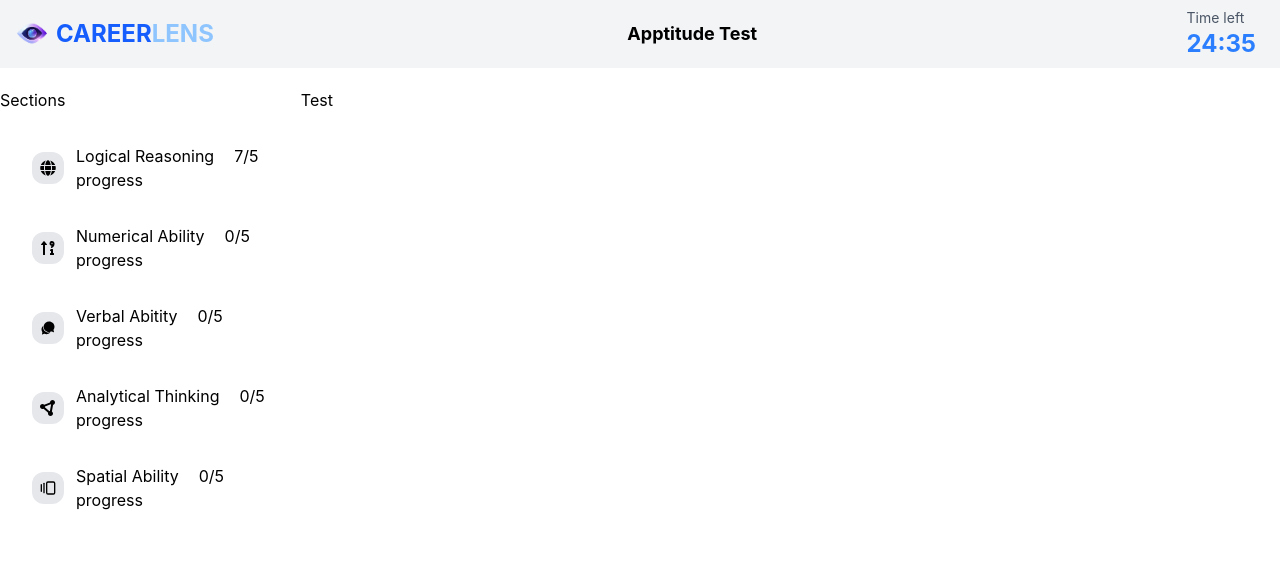
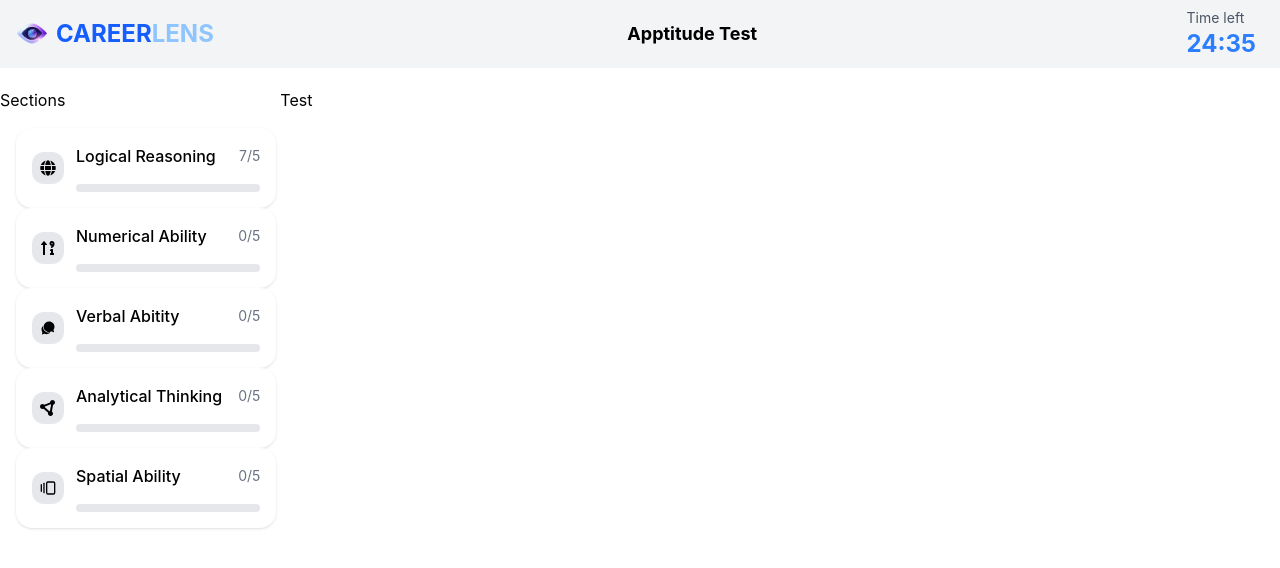
Before and after one commit to Shivamch0/CareerLens-AI, a React app in the folder Frontend/: page /apptitude/apptitudetest in a window 1280 px wide. Shown: the top 568 px of the page. Built offline with nearby package versions, Linux system fonts and the light colour scheme; the HTML template or start-up script is replaced by a standard one.

Commit message:
Sidebar created

```diff
--- a/Frontend/src/components/Card/Section.jsx
+++ b/Frontend/src/components/Card/Section.jsx
@@ -1,15 +1,27 @@
 import React from "react";
 
-const Sections = ({ icon , content, number  , progress , progressColor}) => {
+const Sections = ({
+  icon,
+  content,
+  number,
+  iconColor,
+  progress,
+  progressColor,
+}) => {
   return (
-    <div className={`flex items-center gap-3 ml-4 p-4 rounded-2xl `}>
-      <div className={` bg-gray-200 rounded-xl p-2`}>{icon}</div>
-      <div>
-        <div className="flex gap-5">
-          <p>{content}</p>
-          <p>{number}/5</p>
+    <div className={`flex items-center gap-3 ml-4 p-4 rounded-2xl w-full bg-white shadow-sm`}>
+      <div className={` bg-gray-200 rounded-xl p-2 ${iconColor}`}>{icon}</div>
+      <div className="flex-1">
+        <div className="flex justify-between items-center">
+          <p className="font-medium">{content}</p>
+          <p className="text-sm text-gray-500">{number}/5</p>
         </div>
-        <div>progress</div>
+        <div className="w-full h-2 bg-gray-200 rounded-full mt-4 overflow-hidden">
+          <div
+            className={`h-full ${progressColor} rounded-full`}
+            style={{ width: `${progress}%` }}
+          />
+        </div>
       </div>
     </div>
   );
```
